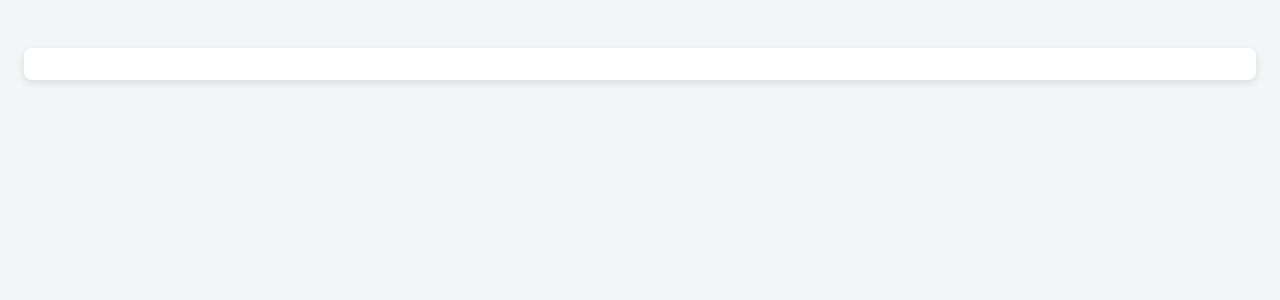
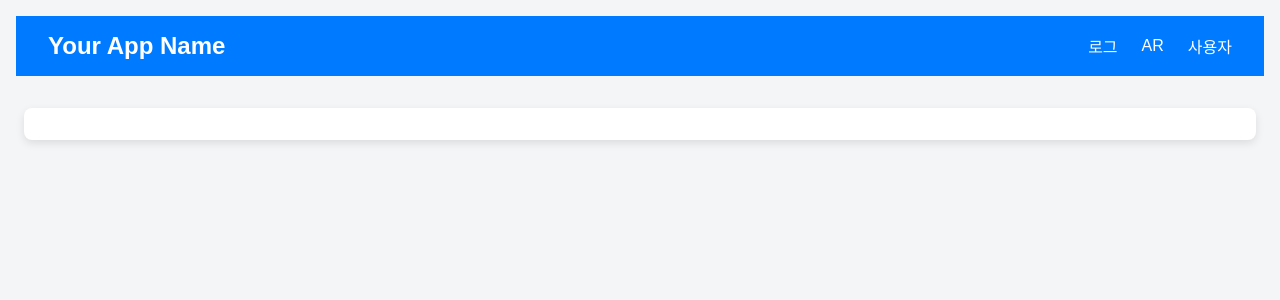
Before and after one commit to dannykil/automation_frontend, a React (Create React App) app: page / in a window 1280 px wide. Before the commit this address had no page. Shown: the top 300 px of the page. Built offline with nearby package versions, Linux system fonts and the light colour scheme.

Commit message:
adding userinfo css and route info

```diff
--- a/src/App.js
+++ b/src/App.js
@@ -4,6 +4,8 @@ import JobList from './components/JobList';
 import ArList from './components/ArList';
 import ArDetail from './components/ArDetail';
 import { GlobalStyle, Container, Button } from './styles';
+import Header from './components/common/Header';
+import UserInfoList from './components/UserInfoList';
 
 function App() {
   // const apiUrl = process.env.REACT_APP_HOST;
@@ -17,9 +19,11 @@ function App() {
   return (
     <Router>
       <GlobalStyle />
+      <Header />
       <Container>
         <Routes>
           <Route path="/ar" element={<JobList />} />
+          <Route path="/userinfo" element={<UserInfoList />} />
           <Route path="/ar-list/:jobId" element={<ArList />} />
           <Route path="/ar/:arInfoId" element={<ArDetail />} />
         </Routes>
--- a/src/styles.js
+++ b/src/styles.js
@@ -1,4 +1,5 @@
 import styled, { createGlobalStyle } from 'styled-components';
+import { Link } from 'react-router-dom'; // React Router 사용 시
 
 export const GlobalStyle = createGlobalStyle`
   html {
@@ -228,3 +229,67 @@ export const Value = styled.div`
   color: #555;
   word-break: break-word;
 `;
+
+export const HeaderContainer = styled.header`
+  background-color: #007bff; /* 파란색 배경 */
+  color: #ffffff; /* 흰색 글자 */
+  padding: 1rem 2rem;
+  display: flex;
+  justify-content: space-between; /* 항목들을 양쪽 끝으로 배치 */
+  align-items: center;
+`;
+
+export const HeaderItems = styled.nav`
+  display: flex;
+  align-items: center;
+`;
+
+export const HeaderItem = styled(Link)`
+  // React Router Link 사용 (선택 사항)
+  color: #ffffff;
+  text-decoration: none; /* 기본 밑줄 제거 */
+  margin-left: 1.5rem;
+  font-size: 1rem;
+  transition: color 0.3s ease, text-decoration 0.3s ease; /* color와 text-decoration에 transition 적용 */
+
+  &:hover {
+    color: #e0f7fa; /* 호버 시 밝게 */
+    text-decoration: underline; /* 호버 시 밑줄 표시 */
+    text-decoration-color: #ffffff; /* 밑줄 색상을 흰색으로 지정 */
+  }
+
+  &:first-child {
+    margin-left: 0;
+  }
+
+  @media (max-width: 768px) {
+    margin-left: 1rem;
+    font-size: 0.9rem;
+  }
+
+  @media (max-width: 576px) {
+    margin-left: 0.8rem;
+    font-size: 0.8rem;
+  }
+`;
+
+export const Logo = styled(Link)`
+  // 로고 영역 (선택 사항)
+  color: #ffffff;
+  text-decoration: none;
+  font-size: 1.5rem;
+  font-weight: bold;
+  transition: opacity 0.3s ease;
+
+  &:hover {
+    opacity: 0.8;
+  }
+
+  @media (max-width: 768px) {
+    font-size: 1.3rem;
+  }
+
+  @media (max-width: 576px) {
+    font-size: 1.1rem;
+  }
+`;
```
